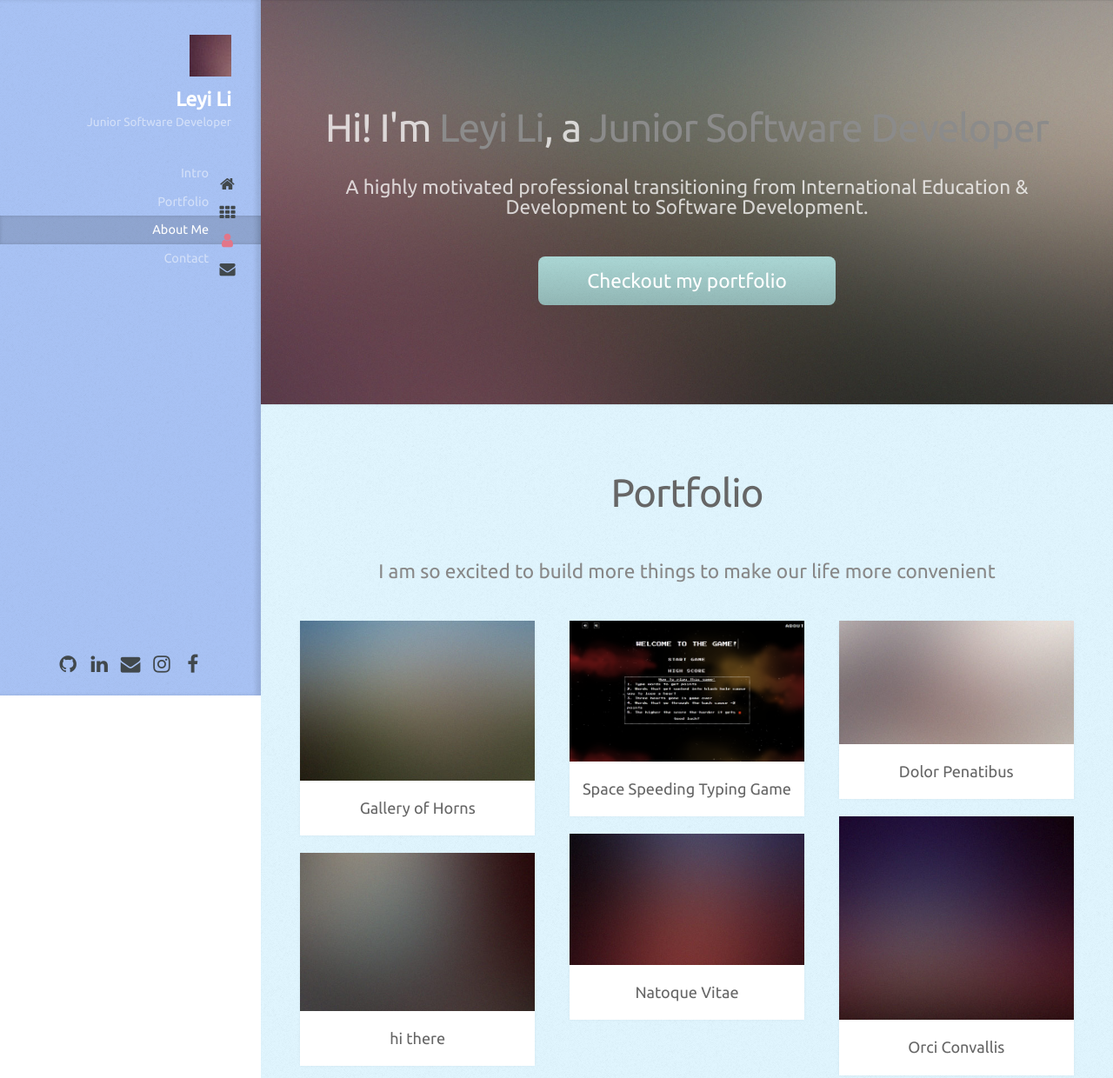
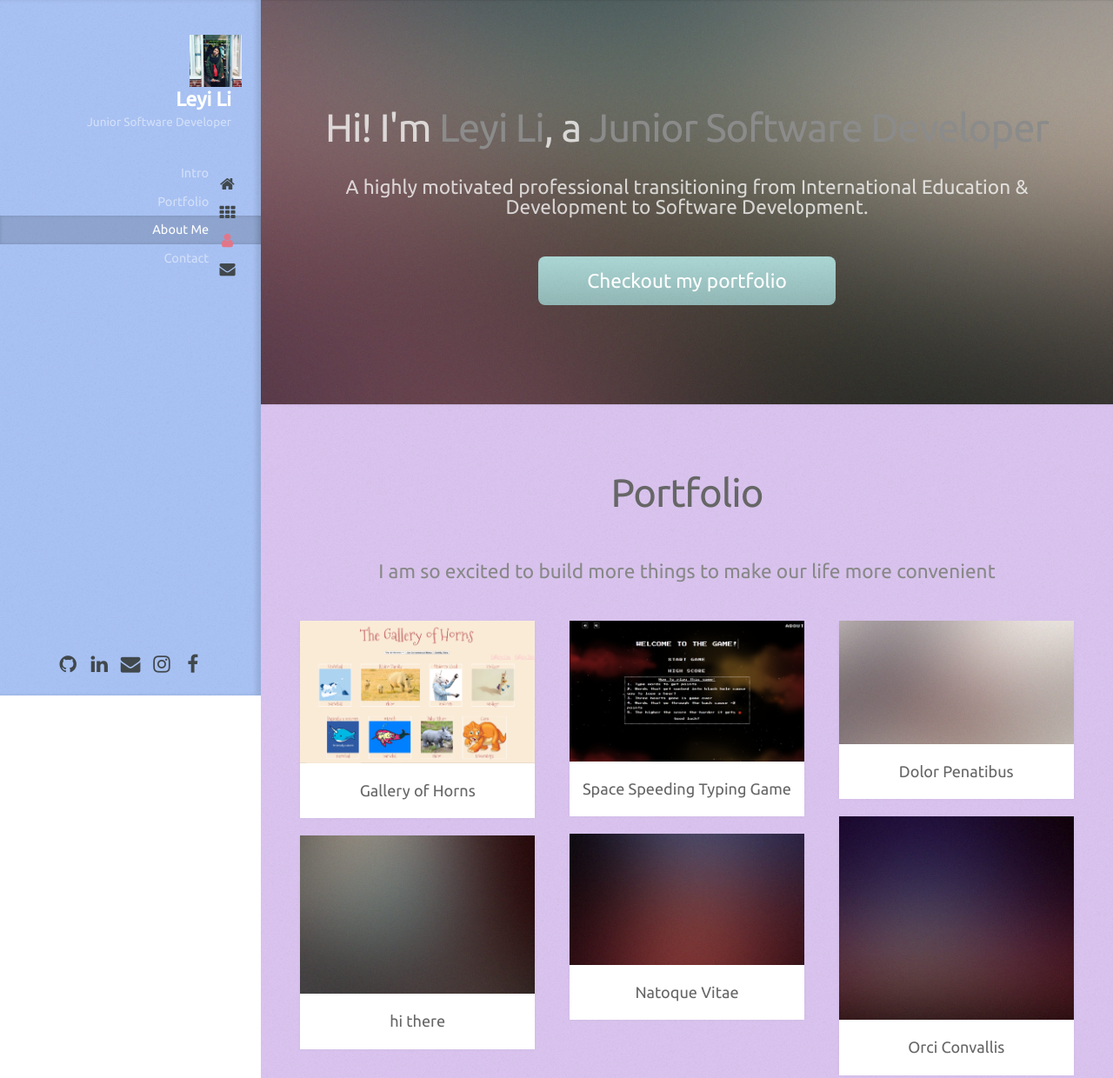
Before and after one commit to Leyi-Li/portfolio, a plain HTML site: page starter-code/index.html in a window 1280 px wide. Shown: the top 1240 px of the page at 87% size. Drawn offline with Linux system fonts and the light colour scheme; files whose address does not match are found by name.

Commit message:
added pics

```diff
--- a/starter-code/assets/css/modules/baseSize.css
+++ b/starter-code/assets/css/modules/baseSize.css
@@ -428,8 +428,8 @@ section, article {
     }
 
         .image.avatar48 img {
-            width: 48px;
-            height: 48px;
+            width: 60px;
+            height: 60px;
         }
 
     .image.fit {
@@ -905,11 +905,11 @@ button,
         }
 
         #main > section.two {
-            background-color: #e1f6ff;
+            background-color: rgb(219, 197, 240);
         }
 
         #main > section.three {
-            background-color: #ffffff;
+            background-color: #dfd2e4;
         }
 
         #main > section.four {
--- a/starter-code/index.html
+++ b/starter-code/index.html
@@ -28,7 +28,7 @@
 
 					<!-- Logo -->
 						<div id="logo">
-							<span class="image avatar48"><img src="images/avatar.jpg" alt="" /></span>
+							<span class="image avatar48"><img src="images/myPhoto.jpg" alt="" /></span>
 							<h1 id="title">Leyi Li</h1>
 							<p>Junior Software Developer</p>
 						</div>
@@ -92,7 +92,7 @@
 							<div class="row">
 								<div class="col-4 col-12-mobile">
 									<article class="item">
-										<a href="https://github.com/Leyi-Li/lab-03" class="image fit"><img src="images/pic02.jpg" alt="" /></a>
+										<a href="https://github.com/Leyi-Li/lab-03" class="image fit"><img src="images/screenshotForHorns.png" alt="" /></a>
 										<header>
 											<h3>Gallery of Horns</h3>
 										</header>
```
Also changed, not shown: starter-code/images/myPhoto.jpg (added), starter-code/images/screenshotForHorns.png (added).
